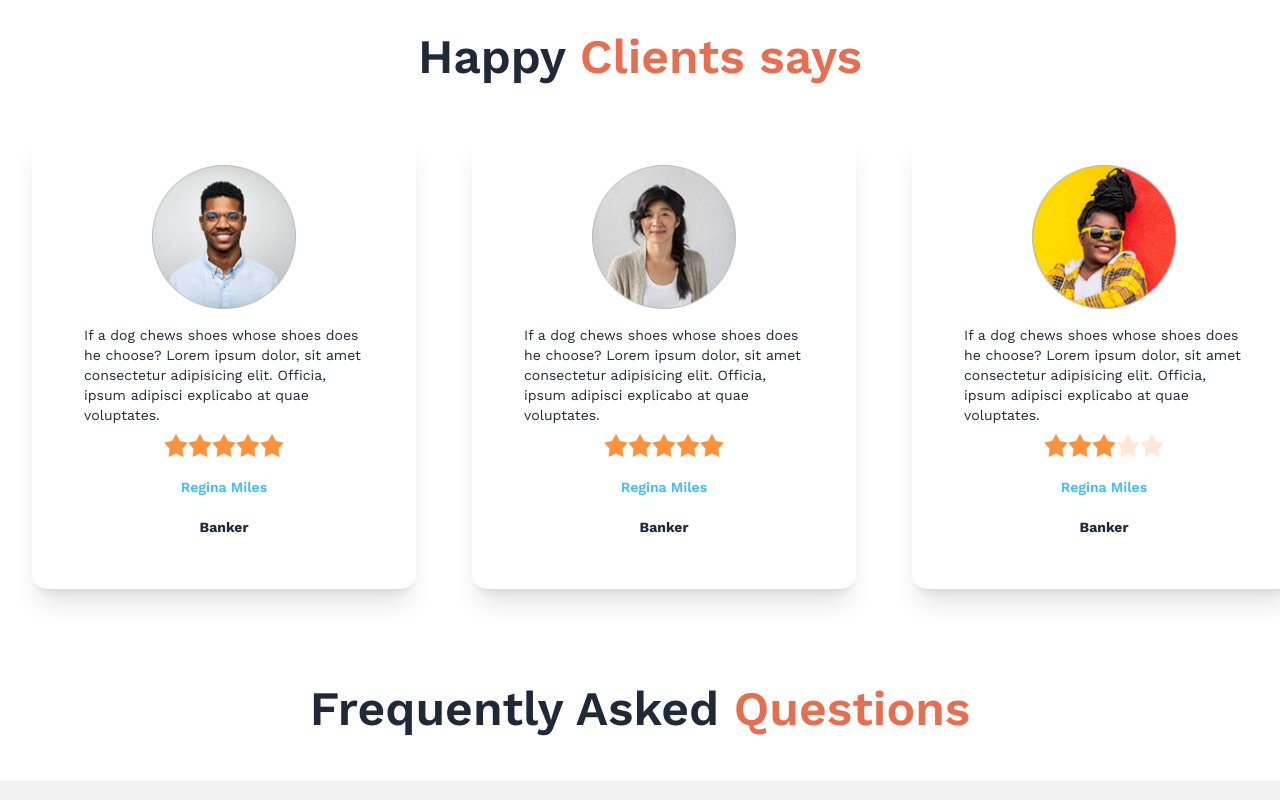
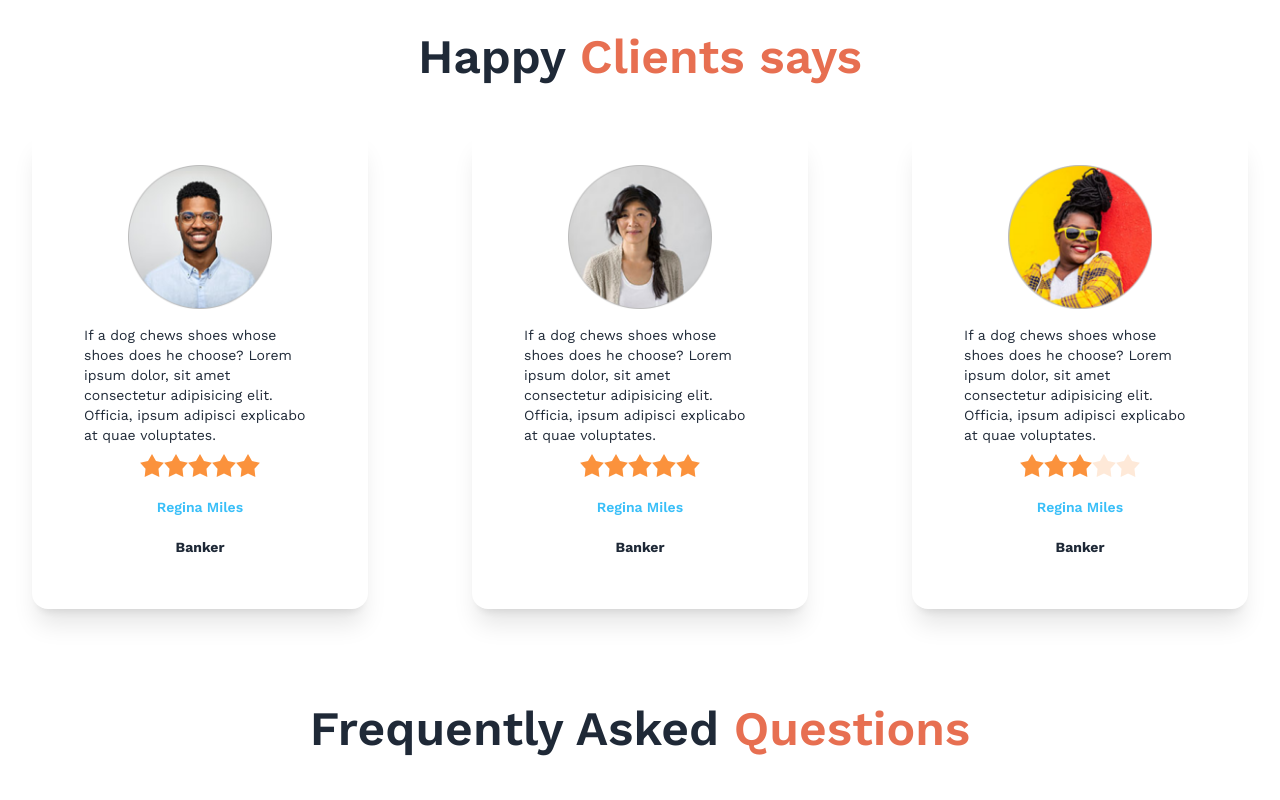
Before and after one commit to JOHIRRIHAN/online-bike-shop, a plain HTML site: page index.html in a window 1280 px wide. Shown: the part 1720-2520 px from the top of the page. Drawn offline with nearby package versions, Linux system fonts and the light colour scheme; a web font is replaced by a local one.

Commit message:
Update index.html

```diff
--- a/index.html
+++ b/index.html
@@ -194,7 +194,7 @@
           <!-- Happy Clients says section start -->
           <h3 class="text-5xl font-semibold text-center mb-12 ">Happy <span class="text-btn-bike">Clients says</span></h3>
           <div class="gap-10 grid grid-cols-1 md:grid-cols-2 lg:grid-cols-3">
-            <div class="card card-compact w-96 bg-base-100 mx-8 lg:p-9 shadow-xl">
+            <div class="card card-compact  bg-base-100 mx-8 lg:p-9 shadow-xl">
               <figure><img class="w-36" src="asset/img/others/user-1.png" alt="Shoes" /></figure>
               <div class="card-body">
 
@@ -210,7 +210,7 @@
                 <p class="font-bold text-center">Banker</p>
               </div>
             </div>
-            <div class="card card-compact w-96 bg-base-100 mx-8 lg:p-9 shadow-xl">
+            <div class="card card-compact  bg-base-100 mx-8 lg:p-9 shadow-xl">
               <figure><img class="w-36" src="asset/img/others/user-2.png" alt="Shoes" /></figure>
               <div class="card-body">
 
@@ -226,7 +226,7 @@
                 <p class="font-bold text-center">Banker</p>
               </div>
             </div>
-            <div class="card card-compact w-96 bg-base-100 mx-8 lg:p-9 shadow-xl">
+            <div class="card card-compact  bg-base-100 mx-8 lg:p-9 shadow-xl">
               <figure><img class="w-36" src="asset/img/others/user-3.png" alt="Shoes" /></figure>
               <div class="card-body">
 
```
